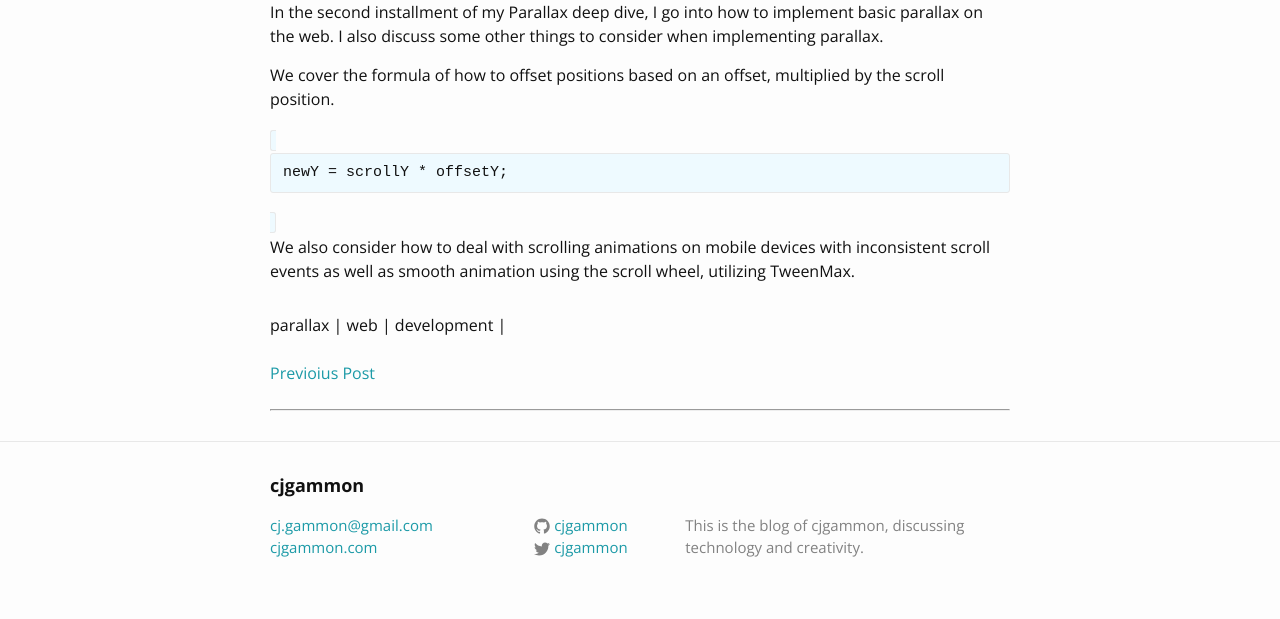
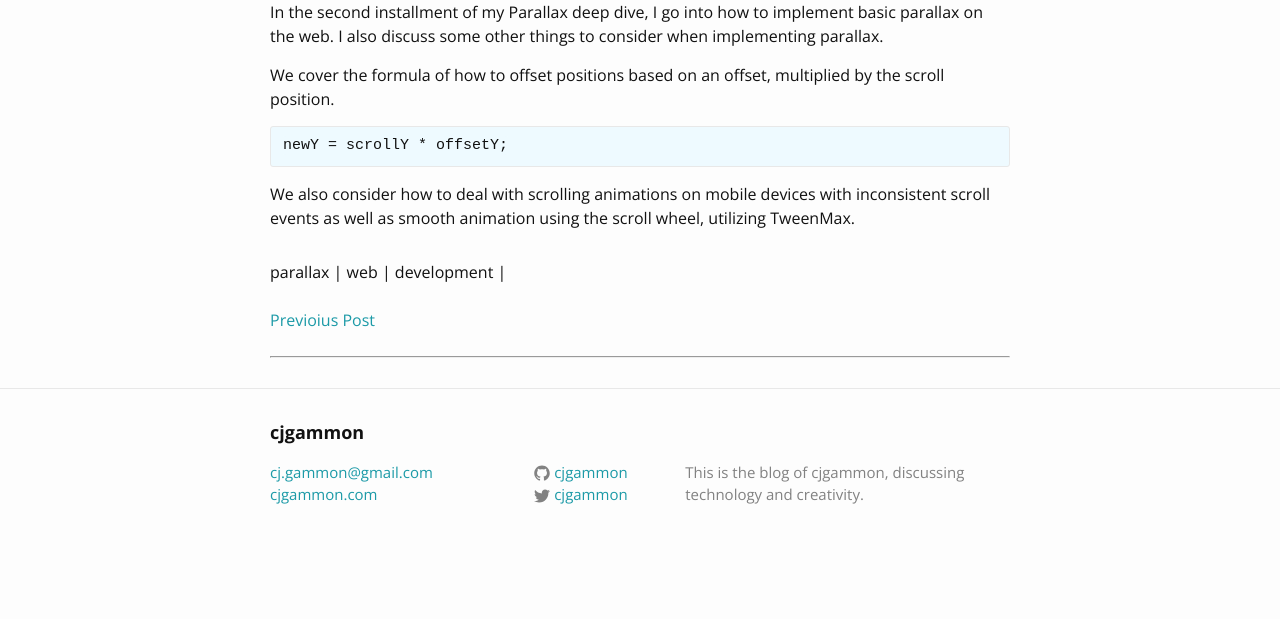
Before and after one commit to cjgammon/blog, a Jekyll site: the page built from _posts/2016-03-13-parallax-2.html, in a window 1280 px wide. Shown: the part 510-1129 px from the top of the page. Built offline with Jekyll 4.4.1, drawn with Linux system fonts in a browser that asks for light colours; comment, search, counter and statistics services are not loaded; after the commit the page ends 1076 px from its top, so only the background shows below that.

```diff
--- a/_posts/2016-03-13-parallax-2.html
+++ b/_posts/2016-03-13-parallax-2.html
@@ -32,7 +32,7 @@
 <p>
 We cover the formula of how to offset positions based on an offset, multiplied by the scroll position.
 </p>
-<code><pre>newY = scrollY * offsetY;</pre></code>
+<pre><code>newY = scrollY * offsetY;</code></pre>
 <p>
 We also consider how to deal with scrolling animations on mobile devices with inconsistent scroll events as well as smooth animation using the scroll wheel, utilizing TweenMax.
 </p>
```
